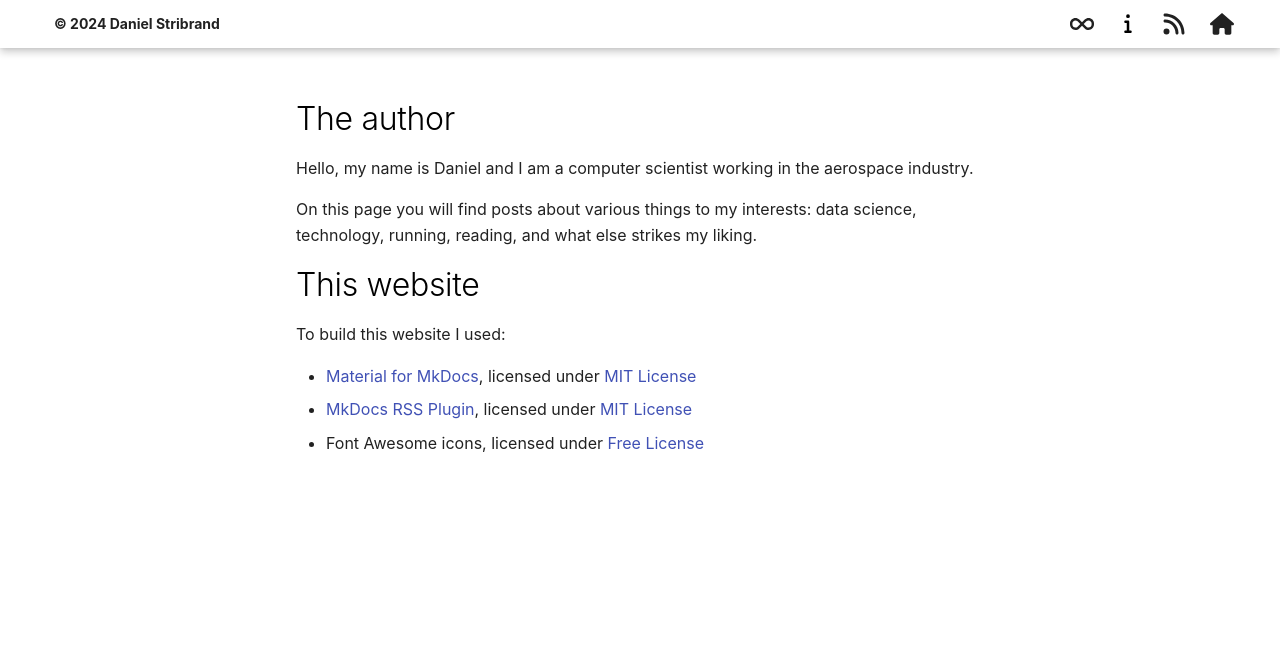
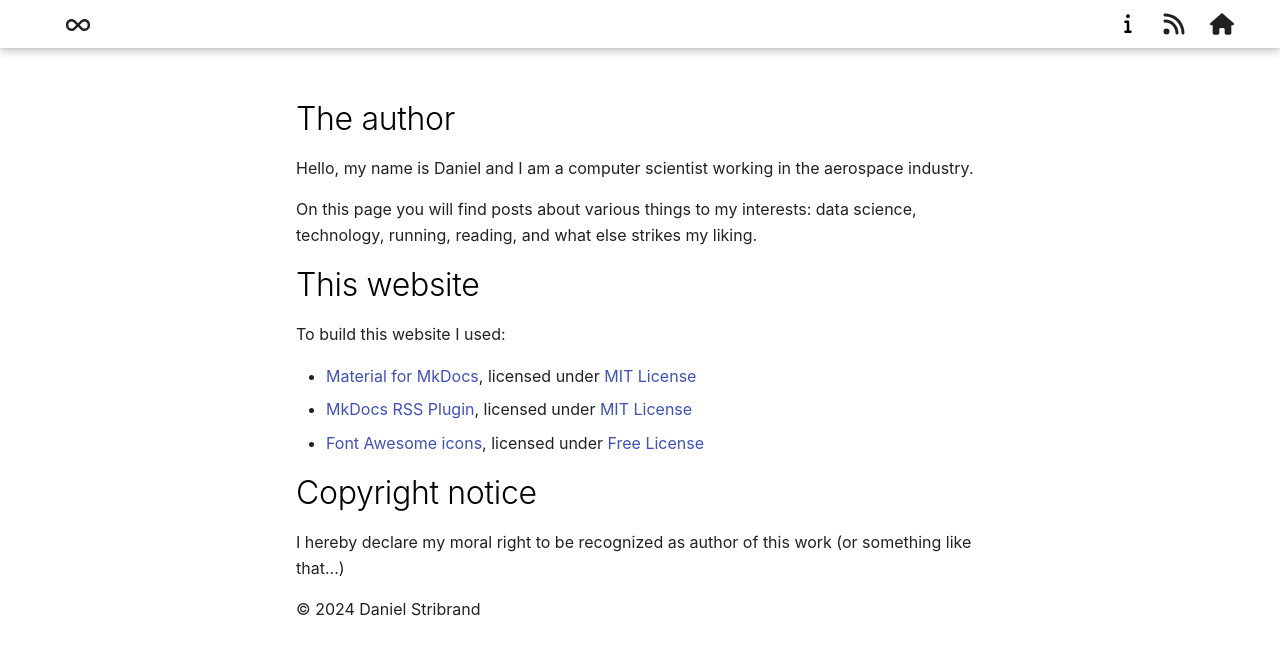
Before and after one commit to danieelst/danieelst.github.io, an MkDocs documentation site: the page built from docs/about.md, in a window 1280 px wide. Shown: the top 655 px of the page. Built offline with MkDocs 1.6.1 and Material for MkDocs 9.7.7, drawn with Linux system fonts in a browser that asks for light colours.

Commit message:
Updated the design

```diff
--- a/docs/about.md
+++ b/docs/about.md
@@ -17,4 +17,11 @@ To build this website I used:
     licensed under [MIT License](https://github.com/squidfunk/mkdocs-material/blob/master/LICENSE)
   * [MkDocs RSS Plugin](https://guts.github.io/mkdocs-rss-plugin/),
     licensed under [MIT License](https://github.com/Guts/mkdocs-rss-plugin/blob/main/LICENSE)
-  * Font Awesome icons, licensed under [Free License](https://fontawesome.com/license/free)
+  * [Font Awesome icons](https://fontawesome.com/),
+    licensed under [Free License](https://fontawesome.com/license/free)
+
+# Copyright notice
+
+I hereby declare my moral right to be recognized as author of this work (or something like that...)
+
+© 2024 Daniel Stribrand
--- a/docs/overrides/partials/header.html
+++ b/docs/overrides/partials/header.html
@@ -1,8 +1,6 @@
 <header data-md-component="header">
-    <nav class="md-header__inner md-grid" aria-label="{{ lang.t('header') }}">
+    <nav class="md-header__inner md-grid">
         <div class="md-header__title" data-md-component="header-title">
-            <span>{{ config.header_title }}</span>
-        </div>
             <label class="md-header__button md-icon">
                 <a href="/">
                     <svg xmlns="http://www.w3.org/2000/svg" viewBox="0 0 640 512">
@@ -11,6 +9,7 @@
                     </svg>
                 </a>
             </label>
+        </div>
         <label class="md-header__button">
             <a href="/about">
                 <svg xmlns="http://www.w3.org/2000/svg" viewBox="0 0 192 512">
--- a/mkdocs.yml
+++ b/mkdocs.yml
@@ -1,7 +1,6 @@
 site_name: danieelst.github.io
 site_description: My blog
 site_url: http://danieelst.github.io
-header_title: © 2024 Daniel Stribrand
 
 theme:
   name: material
```
Lines whose indentation alone changed are shown as unchanged.
